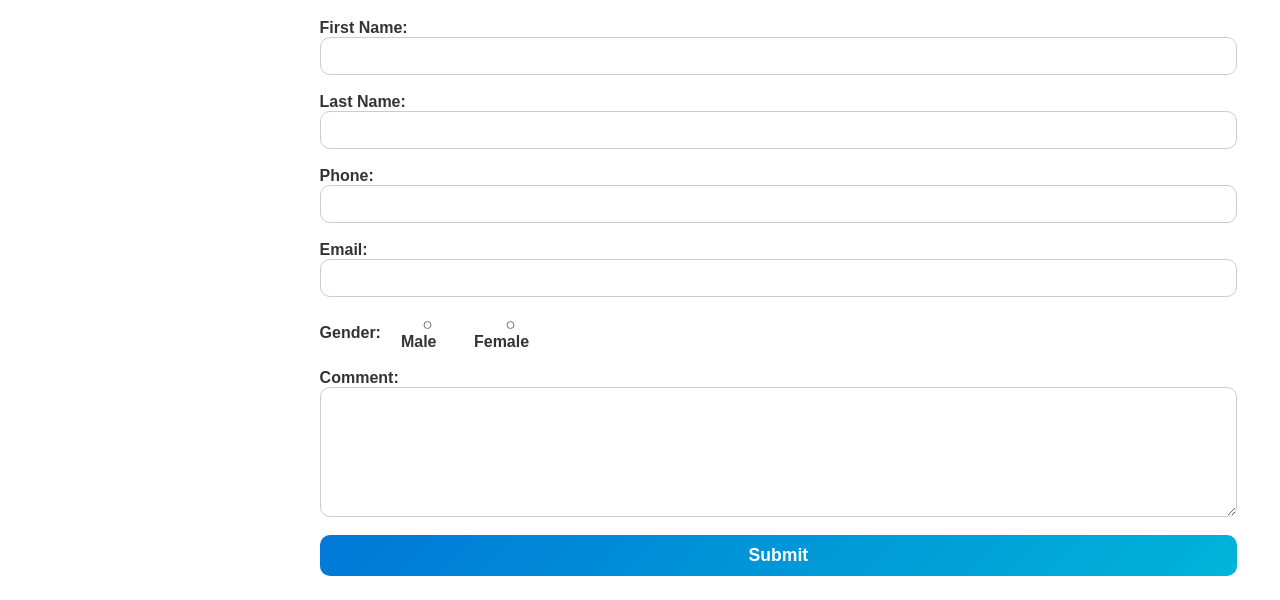
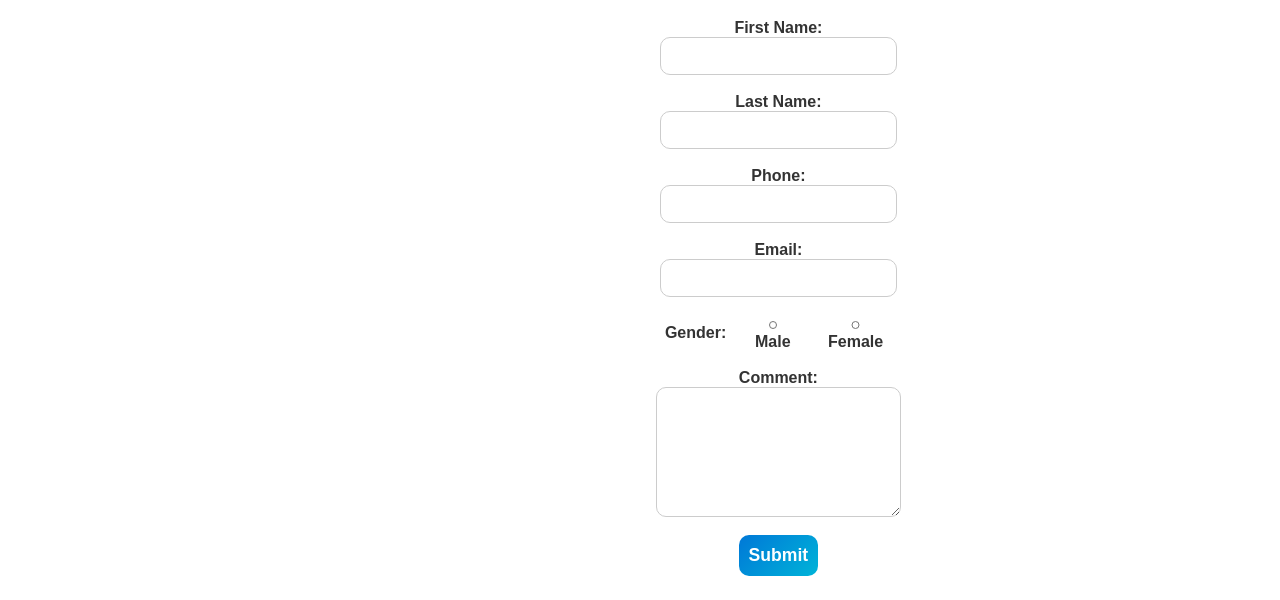
Before and after one commit to hxt200010/travel-deal, a plain HTML site: page html/contact.html in a window 1280 px wide. Shown: the part 200-800 px from the top of the page. Drawn offline with Linux system fonts and the light colour scheme.

Commit message:
finished contact us page design

```diff
--- a/css/style2.css
+++ b/css/style2.css
@@ -69,13 +69,10 @@ body {
     width: 50%;
 }
 
-.form input {
-    text-align: center;
-    max-width: 30%;
-}
+
 
 .mainContent label {
-    text-align: left;
+    text-align: center;
 }
 
 /* Footer */
@@ -106,7 +103,12 @@ body {
   border: 1px solid #ccc;
   font-size: 1rem;
   height: 0.5em;
+  max-width: 30%;
+  margin: 0 auto;
+
 }
+
+
 
 #contactForm textarea {
   resize: vertical;
@@ -117,6 +119,7 @@ body {
   display: flex;
   gap: 20px;
   align-items: center;
+  margin: 0 auto;
 }
 
 #contactForm input[type="radio"] {
@@ -134,6 +137,8 @@ body {
   border-radius: 10px;
   cursor: pointer;
   transition: all 0.3s ease;
+  max-width: 10%;
+  margin: 0 auto;
 }
 
 
```
